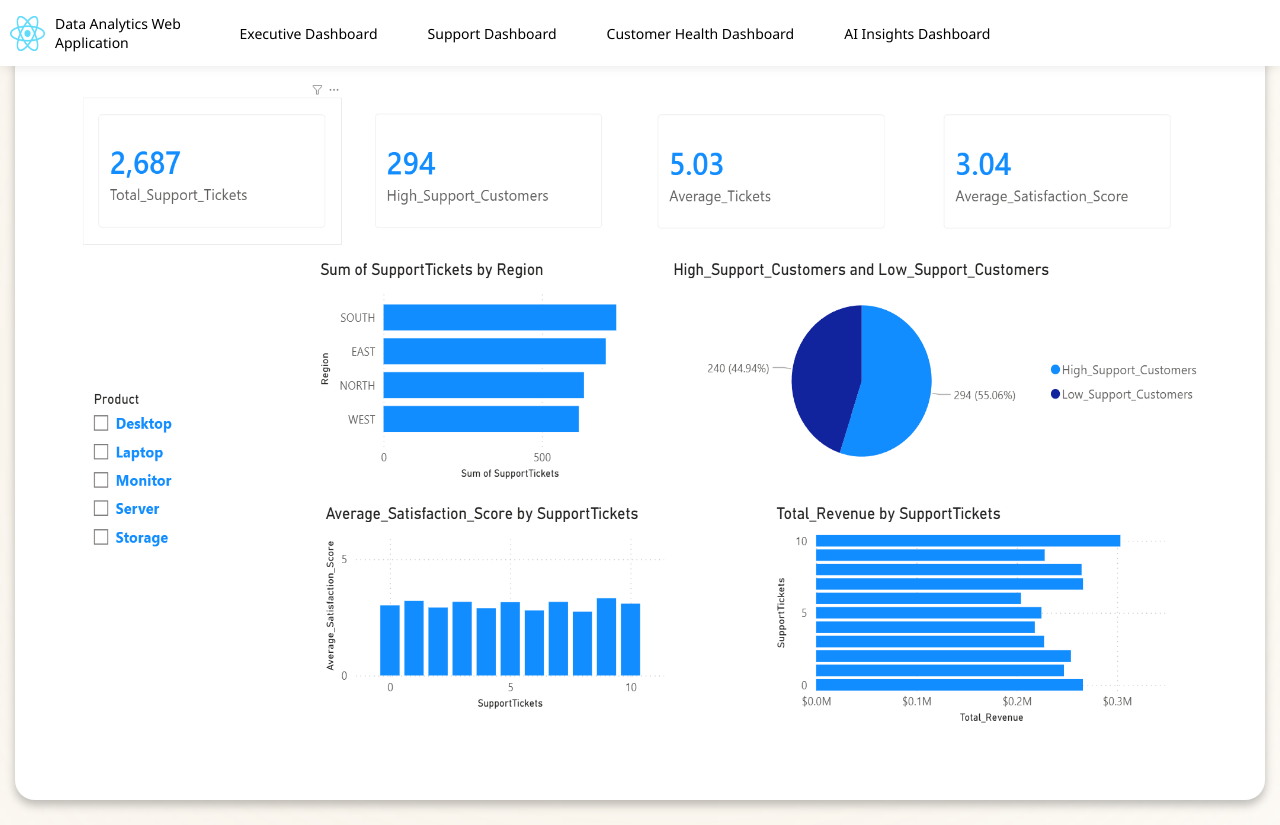
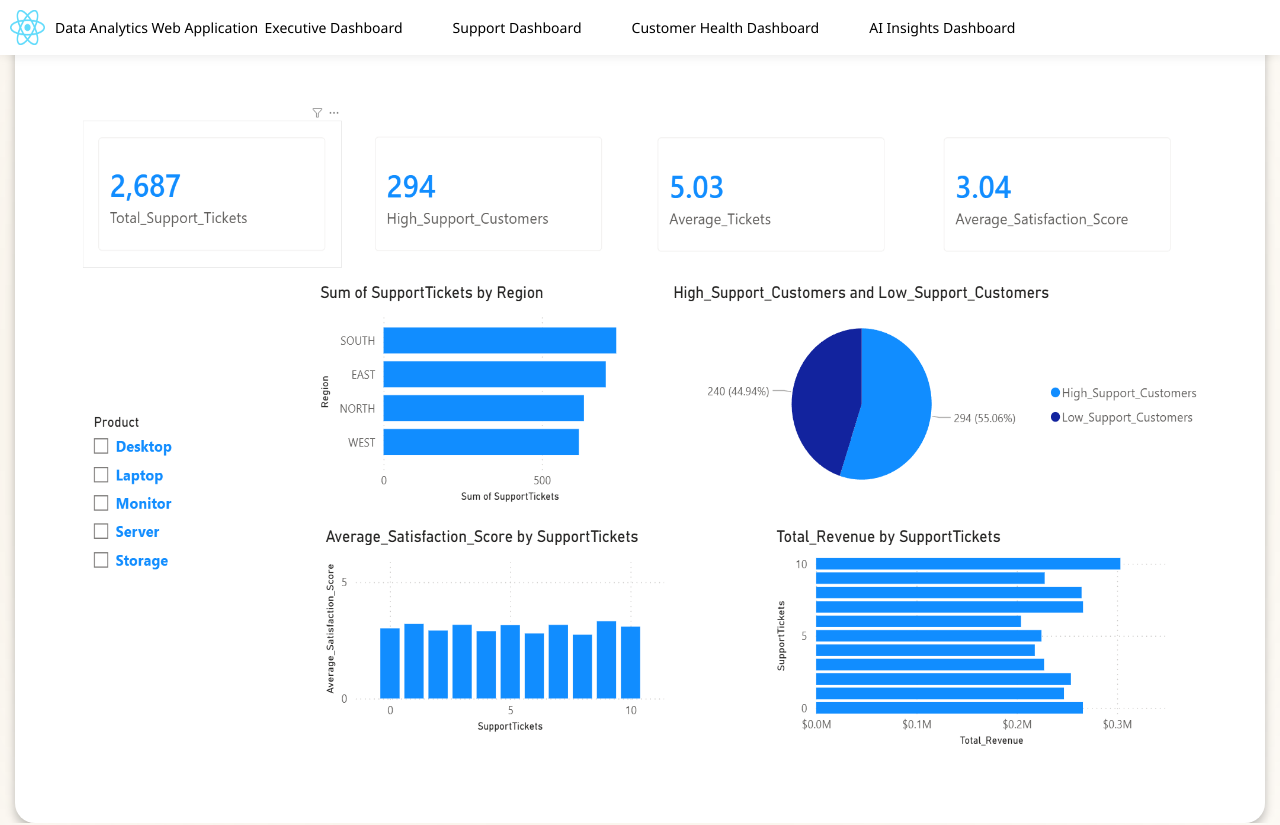
Before and after one commit to AnthonyKlimas/PowerBI-Web-Application, a React (Vite) app: page /support in a window 1280 px wide. Shown: the top 825 px of the page. Built offline with nearby package versions, Linux system fonts and the light colour scheme.

Commit message:
Implemented seemless aminations for dashboard cards

```diff
--- a/src/App.jsx
+++ b/src/App.jsx
@@ -1,35 +1,21 @@
-import { BrowserRouter, Routes, Route } from "react-router-dom";
-import Navbar from "./components/Navbar";
-import Insights from "./pages/Insights";
-import Dashboard from "./pages/Dashboard";
-import Support from "./pages/Support";
-import Health from "./pages/Health";
-import dataImg from "./assets/images/dataImg.png";
-import background from "./assets/images/background.png";
+import { BrowserRouter} from "react-router-dom";
 
-import { useState, useEffect} from "react";
+import AppContent from "./AppContent";
 
-function App() {
+
+function App()
+{
 
   return (
-  <BrowserRouter>
+      <>
 
-    <Navbar />
 
-    <img className= "backgroundImage" src={background}/>
+        <BrowserRouter>
 
-    <div className="pageContainer">
+            <AppContent />
 
-      <Routes>
-      <Route path="/executive" element={<Dashboard />} />
-        <Route path="/insights" element={<Insights />} />
-        <Route path="/support" element={<Support />} />
-        <Route path="/health" element={<Health />} />
-      </Routes>
-
-    </div>
-
-  </BrowserRouter>
+        </BrowserRouter>
+      </>
   );
 }
 
--- /dev/null
+++ b/src/AppContent.jsx
@@ -0,0 +1,50 @@
+import { BrowserRouter, Routes, Route } from "react-router-dom";
+import { AnimatePresence } from "framer-motion";
+import { useLocation } from "react-router-dom";
+
+import Navbar from "./components/Navbar";
+import Insights from "./pages/Insights";
+import Dashboard from "./pages/Dashboard";
+import Support from "./pages/Support";
+import Health from "./pages/Health";
+import dataImg from "./assets/images/dataImg.png";
+import background from "./assets/images/background.png";
+
+
+function AppContent()
+{
+
+    const location = useLocation();
+
+    return (
+        <>
+
+    <Navbar />
+
+    <img className= "backgroundImage" src={background}/>
+
+    <div className="pageContainer">
+
+      <AnimatePresence mode= "wait">
+
+      <Routes
+        location={location}
+        key={location.pathname}
+      >
+      <Route path="/executive" element={<Dashboard />} />
+        <Route path="/insights" element={<Insights />} />
+        <Route path="/support" element={<Support />} />
+        <Route path="/health" element={<Health />} />
+      </Routes>
+
+      </AnimatePresence>
+
+    </div>
+
+
+        </>
+    )
+
+}
+
+export default AppContent
--- a/src/components/Navbar.css
+++ b/src/components/Navbar.css
@@ -25,6 +25,11 @@
     gap: 50px;
 }
 
+.spaceContainer
+{
+    display: flex;
+}
+
 nav
 {
     position: absolute;
--- a/src/components/Navbar.jsx
+++ b/src/components/Navbar.jsx
@@ -37,10 +37,6 @@
                         <p>AI Insights Dashboard</p>
                     </Link>
 
-                    <div>
-
-                    </div>
-
                 </div>
 
             </div>
--- a/src/pages/Dashboard.jsx
+++ b/src/pages/Dashboard.jsx
@@ -6,13 +6,26 @@
 {
     return(
         <>
+            <div className= "cardContainer">
+
         <motion.div
-                initial={{opacity: 0, x: 1}}
-                animate={{opacity: 1, x: 0}}
-                exit={{opacity: 0}}
-                transition={{duration: 1}}
+            initial = {{opacity: 0}}
+            animate = {{opacity: 1}}
+            exit ={{opacity: 0}}
+            transition = {{duration: .5}}
+        >
 
+        <h1 className= "header">
+            Executive Dashboard
+        </h1>
 
+        </motion.div>
+
+                <motion.div
+                    initial = {{opacity: 0, x: 200}}
+                    animate = {{opacity: 1, x: 0}}
+                    exit ={{opacity: 0, x: -200}}
+                    transition = {{duration: .5}}
                 >
 
                     <div className="bigBox">
@@ -20,7 +33,9 @@
                         <img className="executivedashImg" src={executiveDashboard}/>
 
                     </div>
+
                 </motion.div>
+            </div>
 
         </>
     );
--- a/src/pages/Health.jsx
+++ b/src/pages/Health.jsx
@@ -5,22 +5,37 @@
 function Health()
 {
     return (
-        <>
+        <div className= "cardContainer">
+
         <motion.div
-                initial={{opacity: 0}}
-                animate={{opacity: 1}}
-                exit={{opacity: 0}}
-                transition={{duration: 1}}
-            >
+            initial = {{opacity: 0}}
+            animate = {{opacity: 1}}
+            exit ={{opacity: 0}}
+            transition = {{duration: .5}}
+        >
+
+        <h1 className= "header">
+            Health Dashboard
+        </h1>
+
+        </motion.div>
+
+        <motion.div
+            initial = {{opacity: 0, x: 200}}
+            animate = {{opacity: 1, x: 0}}
+            exit ={{opacity: 0, x: -200}}
+            transition = {{duration: .5}}
+        >
 
         <div className="bigBox">
 
             <img className="healthdashImg" src={customerhealthImg}/>
 
         </div>
-    </motion.div>
 
-        </>
+        </motion.div>
+
+        </div>
     );
 }
 
--- a/src/pages/Insights.jsx
+++ b/src/pages/Insights.jsx
@@ -1,4 +1,6 @@
 import { useState } from "react";
+
+import { motion } from "framer-motion";
 
 function Insights()
 {
@@ -34,10 +36,35 @@
 
     return (
     <>
-    <div className="card">
+    <div className= "cardContainer">
+
+        <motion.div
+            initial = {{opacity: 0}}
+            animate = {{opacity: 1}}
+            exit ={{opacity: 0}}
+            transition = {{duration: .5}}
+        >
+
+        <h1 className= "header">
+            AI Insights Dashboard
+        </h1>
+
+    </motion.div>
+
+    <motion.div
+        initial = {{opacity: 0, x: 200}}
+        animate = {{opacity: 1, x: 0}}
+        exit ={{opacity: 0, x: -200}}
+        transition = {{duration: .5}}
+    >
+
+
         <div className="bigBox">
+
             <button onClick={generateSummary} disabled={loading}>
-                {loading ? "Generating Sumamry..." : "Generate Summary"}
+
+                {loading ? "Generating Summary..." : "Generate Summary"}
+
             </button>
 
             <div className="insightCard">
@@ -46,6 +73,8 @@
 
             </div>
         </div>
+
+    </motion.div>
     </div>
     </>
     );
--- a/src/pages/Support.jsx
+++ b/src/pages/Support.jsx
@@ -1,15 +1,42 @@
+import { motion } from "framer-motion";
+
 import supportDashboard from "../assets/images/support_dashboard.png";
 
 function Support()
 {
     return (
-        <>
-        <div className="card">
+    <>
+
+        <div className= "cardContainer">
+
+        <motion.div
+            initial = {{opacity: 0}}
+            animate = {{opacity: 1}}
+            exit ={{opacity: 0}}
+            transition = {{duration: .5}}
+        >
+
+        <h1 className= "header">
+            Support Dashboard
+        </h1>
+
+        </motion.div>
+
+        <motion.div
+            initial = {{opacity: 0, x: 200}}
+            animate = {{opacity: 1, x: 0}}
+            exit ={{opacity: 0, x: -200}}
+            transition = {{duration: .5}}
+        >
+
             <div className="bigBox">
                 <img className="supportdashImg" src={supportDashboard}/>
             </div>
+
+            </motion.div>
+
         </div>
-        </>
+    </>
     );
 }
 
--- a/src/style.css
+++ b/src/style.css
@@ -1,10 +1,14 @@
 .backgroundImage
 {
+    position: fixed;
+    top: 0;
+    left: 0;
     width: 100%;
     height: 100vh;
     object-fit: cover;
-    display: block;
     filter: blur(700px);
+
+    z-index: -1;
 }
 
 body
@@ -37,9 +41,20 @@
     width: 1250px;
     height: 800px;
 
-    position: absolute;
-    top: 50%;
-    left: 50%;
+}
 
-    transform: translate(-50%, -50%);
+.cardContainer
+{
+    display: flex;
+    flex-direction: column;
+
+    align-items: center;
 }
+
+.header
+{
+    font-weight: 600;
+    font-size: 40px;
+
+    margin-top: -35px;
+}
```
Lines whose indentation alone changed are shown as unchanged.
